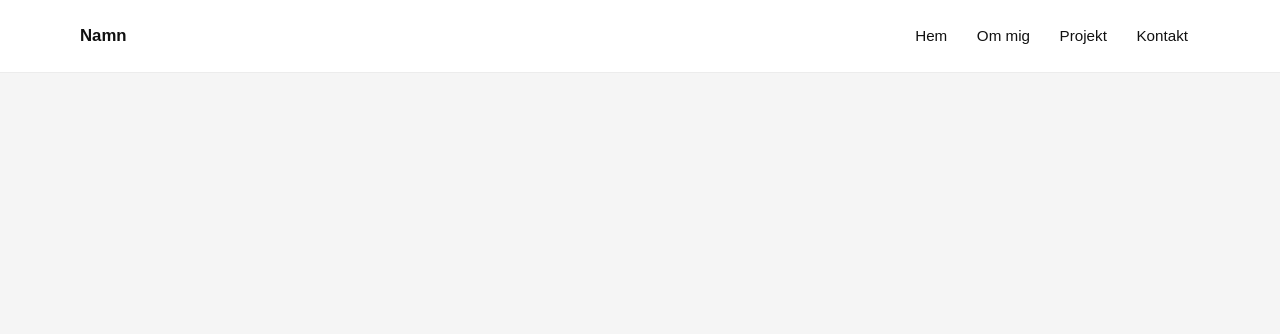
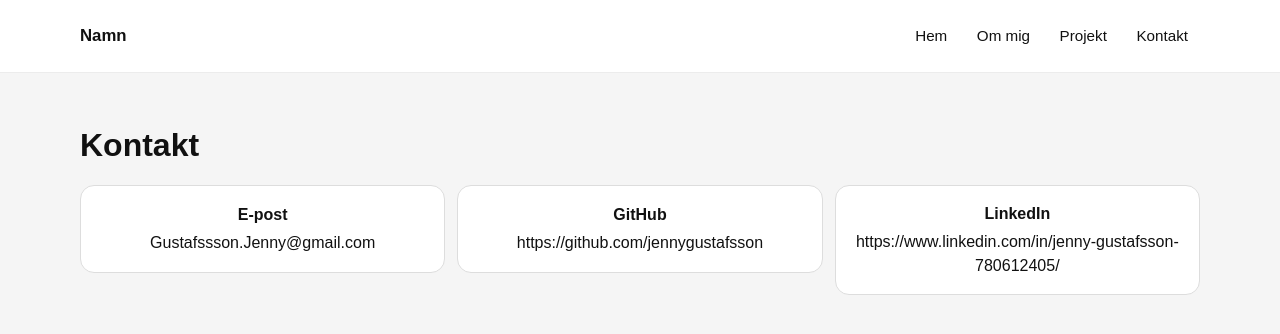
Before and after one commit to jennygustafsson/Js-ramverk-portfolio, a React (Vite) app: page / in a window 1280 px wide. Shown: the top 334 px of the page. Built offline with nearby package versions, Linux system fonts and the light colour scheme.

Commit message:
Add contact footer

```diff
--- a/src/App.tsx
+++ b/src/App.tsx
@@ -1,7 +1,18 @@
+import { Footer } from './components/Footer.tsx'
 import { Header } from './components/Header.tsx'
 
 function App() {
-  return <Header name="Namn" />
+  return (
+    <>
+      <Header name="Namn" />
+      <Footer
+        email="Gustafssson.Jenny@gmail.com"
+        githubUrl="https://github.com/jennygustafsson"
+        linkedinUrl="https://www.linkedin.com/in/jenny-gustafsson-780612405/"
+
+      />
+    </>
+  )
 }
 
 export default App
--- /dev/null
+++ b/src/components/Footer.module.css
@@ -0,0 +1,46 @@
+.footer {
+  width: var(--content);
+  margin: 0 auto;
+  padding: 3rem 0 4rem;
+  scroll-margin-top: 5rem;
+}
+
+.footer h2 {
+  margin: 0 0 1rem;
+  font-size: 2rem;
+}
+
+.list {
+  list-style: none;
+  margin: 0;
+  padding: 0;
+  display: grid;
+  gap: 0.75rem;
+}
+
+.list a {
+  display: flex;
+  flex-direction: column;
+  align-items: center;
+  justify-content: center;
+  gap: 0.25rem;
+  min-height: 5.5rem;
+  padding: 1rem;
+  border: 1px solid #dddddd;
+  border-radius: 14px;
+  background: #ffffff;
+  color: #111111;
+  text-align: center;
+  text-decoration: none;
+  overflow-wrap: anywhere;
+}
+
+.list span {
+  font-weight: 700;
+}
+
+@media (min-width: 800px) {
+  .list {
+    grid-template-columns: repeat(3, 1fr);
+  }
+}
--- /dev/null
+++ b/src/components/Footer.tsx
@@ -0,0 +1,31 @@
+import styles from './Footer.module.css'
+
+type FooterProps = {
+  email: string
+  githubUrl: string
+  linkedinUrl: string
+}
+
+export function Footer({ email, githubUrl, linkedinUrl }: FooterProps) {
+  const contacts = [
+    { label: 'E-post', href: `mailto:${email}`, text: email },
+    { label: 'GitHub', href: githubUrl, text: githubUrl },
+    { label: 'LinkedIn', href: linkedinUrl, text: linkedinUrl },
+  ]
+
+  return (
+    <footer id="kontakt" className={styles.footer}>
+      <h2>Kontakt</h2>
+      <ul className={styles.list}>
+        {contacts.map((contact) => (
+          <li key={contact.label}>
+            <a href={contact.href}>
+              <span>{contact.label}</span>
+              {contact.text}
+            </a>
+          </li>
+        ))}
+      </ul>
+    </footer>
+  )
+}
--- a/src/components/Header.module.css
+++ b/src/components/Header.module.css
@@ -7,7 +7,7 @@
 }
 
 .inner {
-  width: min(1120px, calc(100% - 2rem));
+  width: var(--content);
   margin-inline: auto;
   min-height: 4.5rem;
   display: flex;
--- a/src/index.css
+++ b/src/index.css
@@ -1,4 +1,5 @@
 :root {
+  --content: min(1120px, calc(100% - 2rem));
   color: #111111;
   background: #f5f5f5;
   font-family: Arial, sans-serif;
```
